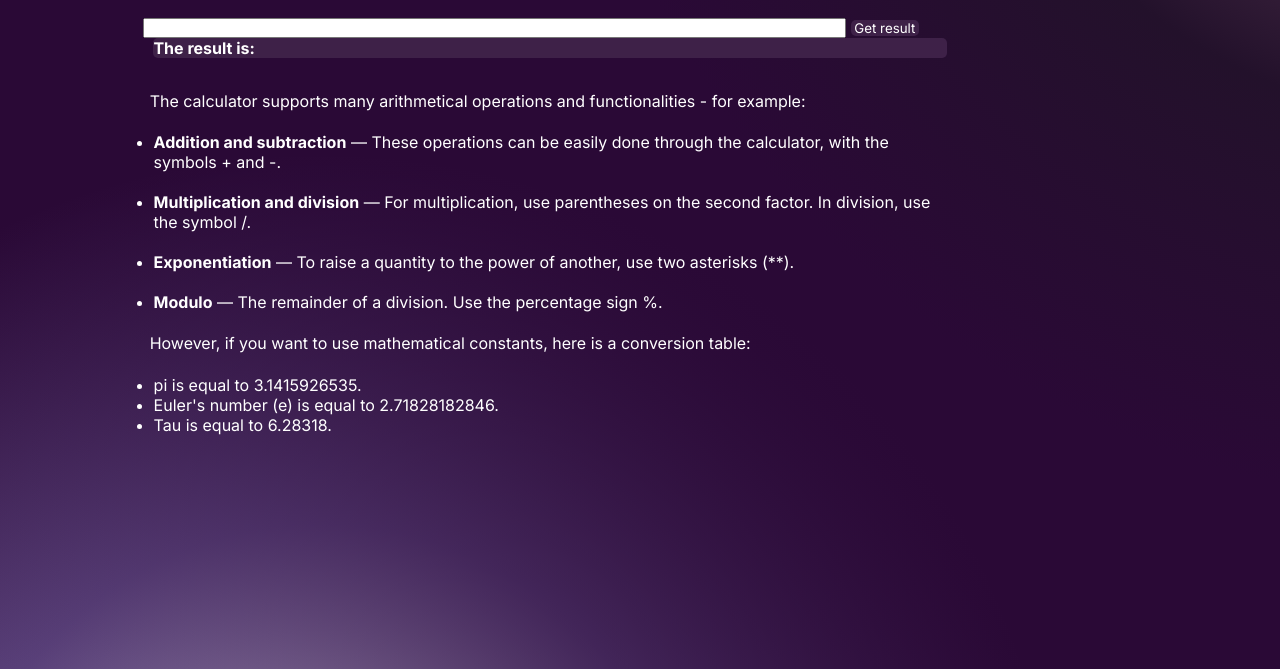
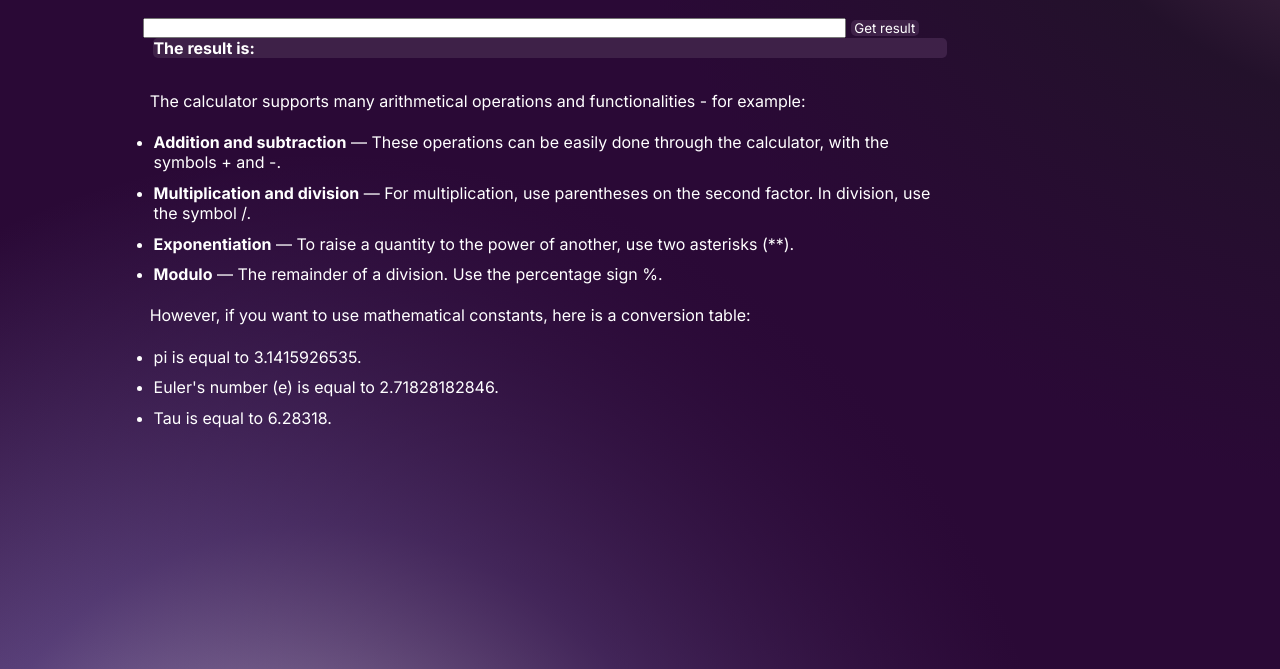
Before and after one commit to psebastiani2021/psebastiani2021.github.io, a plain HTML site: page tools/calculator.html in a window 1280 px wide. Shown: the part 227-896 px from the top of the page. Drawn offline with nearby package versions, Linux system fonts and the light colour scheme; a web font is replaced by a local one.

Commit message:
Update calculator.html

```diff
--- a/tools/calculator.html
+++ b/tools/calculator.html
@@ -41,16 +41,16 @@
               </div><br style="line-height: 200%;" />
               <p>The calculator supports many arithmetical operations and functionalities - for example:</p><br />
               <ul>
-                <li><b>Addition and subtraction</b> &mdash; These operations can be easily done through the calculator, with the symbols + and -.</li><br/>
-                <li><b>Multiplication and division</b> &mdash; For multiplication, use parentheses on the second factor. In division, use the symbol /.</li><br/>
-                <li><b>Exponentiation</b> &mdash; To raise a quantity to the power of another, use two asterisks (**).</li><br/>
+                <li><b>Addition and subtraction</b> &mdash; These operations can be easily done through the calculator, with the symbols + and -.</li><br style="line-height: 66%;" />
+                <li><b>Multiplication and division</b> &mdash; For multiplication, use parentheses on the second factor. In division, use the symbol /.</li><br style="line-height: 66%;" />
+                <li><b>Exponentiation</b> &mdash; To raise a quantity to the power of another, use two asterisks (**).</li><br style="line-height: 66%;" />
                 <li><b>Modulo</b> &mdash; The remainder of a division. Use the percentage sign %.</li>
               </ul><br />
               <p>However, if you want to use mathematical constants, here is a conversion table:</p><br />
               <ul>
-                <li>pi is equal to 3.1415926535.</li>
-                <li>Euler's number (e) is equal to 2.71828182846.</li>
-                <li>Tau is equal to 6.28318.</li>
+                <li>pi is equal to 3.1415926535.</li><br style="line-height: 66%;" />
+                <li>Euler's number (e) is equal to 2.71828182846.</li><br style="line-height: 66%;" />
+                <li>Tau is equal to 6.28318.</li><br style="line-height: 66%;" />
               </ul>
             </div>
           </div>
```
